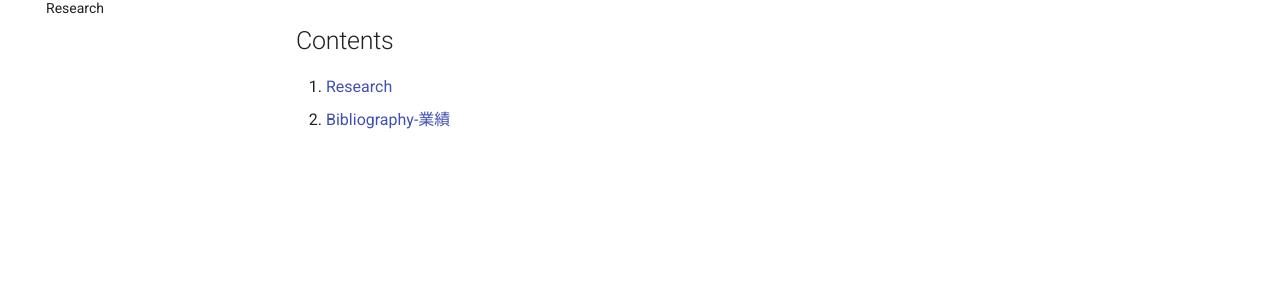
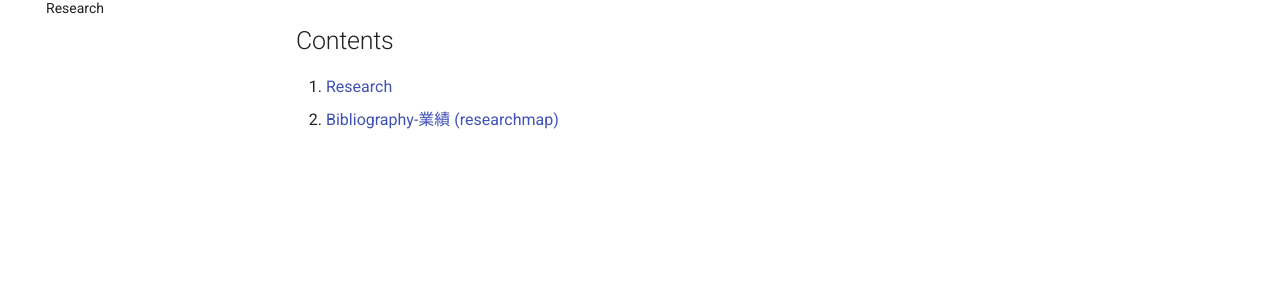
Before and after one commit to HirotsuguMINOWA/lab, an MkDocs documentation site: the page built from docs/index.md, in a window 1280 px wide. Shown: the part 157-459 px from the top of the page. Built offline with MkDocs 1.6.1 and Material for MkDocs 9.7.7, drawn with Linux system fonts in a browser that asks for light colours.

Commit message:
modified

```diff
--- a/docs/index.md
+++ b/docs/index.md
@@ -3,4 +3,4 @@
 ## Contents
 
 1. [Research](research.md)
-2. [Bibliography-業績](https://researchmap.jp/hirotsugu_minowa)
+2. [Bibliography-業績 (researchmap)](https://researchmap.jp/hirotsugu_minowa)
```
